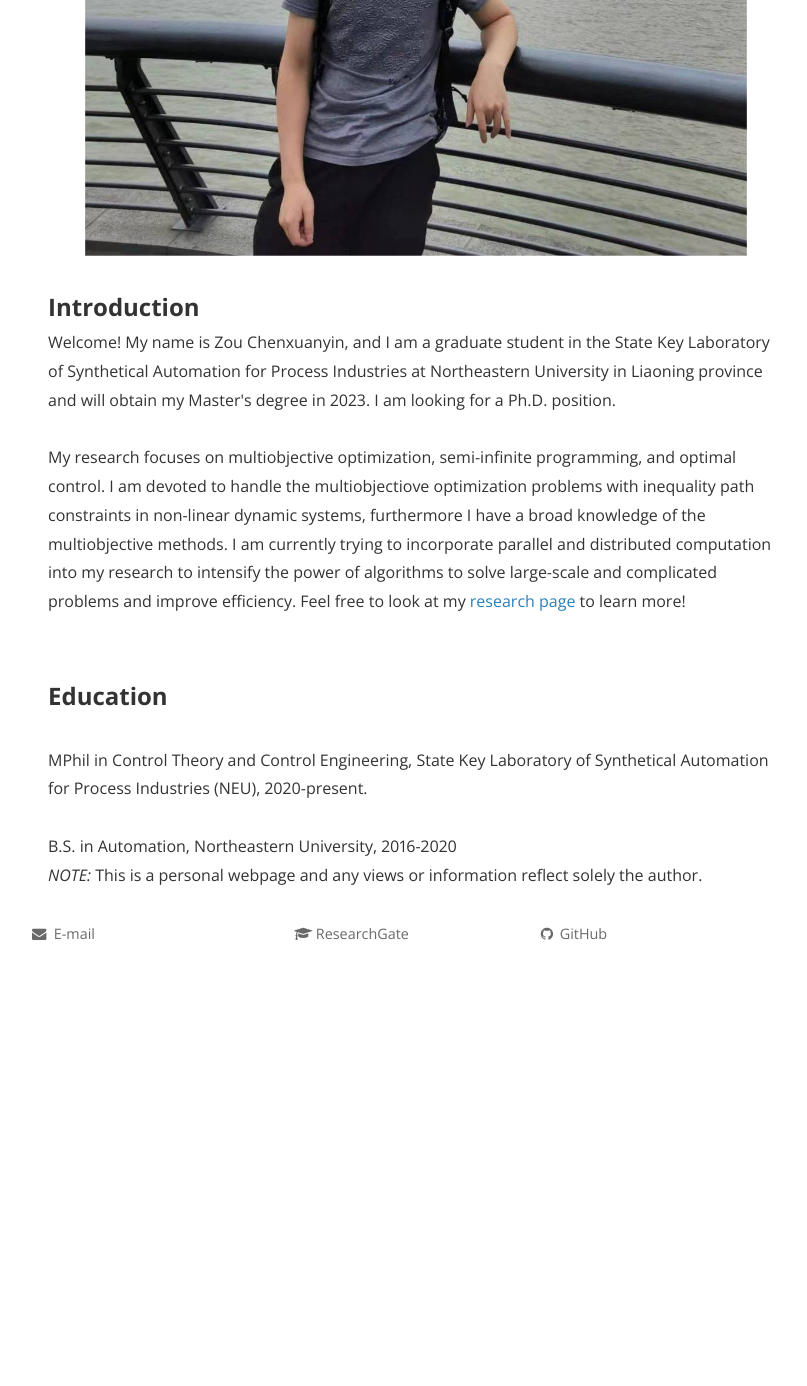
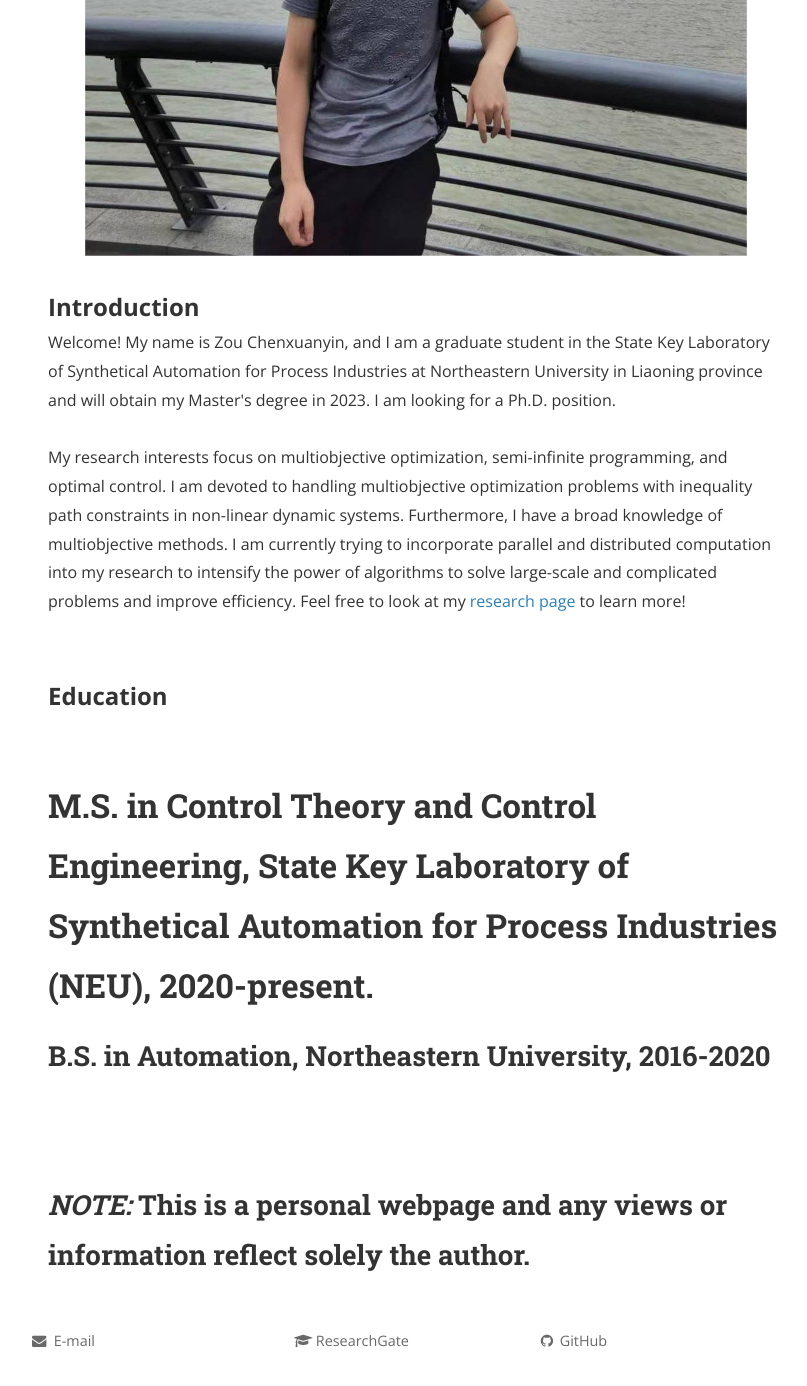
Before and after one commit to zcxy-academic/zcxy-academic.github.io, a Jekyll site: the page built from index.html, in a window 1280 px wide and 1400 px high, scrolled down 752 px. Shown: the top 1386 px of the window, without its empty margins (224-1031 px from the left). Built offline with Jekyll 4.4.1, drawn with Linux system fonts in a browser that asks for light colours; nearby versions of some CDN libraries; the list of posts is cut into pages by our own code; comment, search, counter and statistics services are not loaded; a style sheet for code colours, icons or effects is not loaded; before the commit the page ends 1746 px from its top, so only the background shows below that.

Commit message:
Update index.html

```diff
--- a/index.html
+++ b/index.html
@@ -20,12 +20,14 @@ title: Zou Chenxuanyin
 Welcome! My name is Zou Chenxuanyin, and I am a graduate student in the State Key Laboratory of Synthetical Automation for Process Industries at Northeastern University in Liaoning province and will obtain my Master's degree in 2023. I am looking for a Ph.D. position.
 
 <br><br>
-My research focuses on multiobjective optimization, semi-infinite programming, and optimal control. I am devoted to handle the multiobjectiove optimization problems with inequality path constraints in non-linear dynamic systems, furthermore I have a broad knowledge of the multiobjective methods. I am currently trying to incorporate parallel and distributed computation into my research to intensify the power of algorithms to solve large-scale and complicated problems and improve efficiency. Feel free to look at my <a href="https://zcxy-academic.github.io/research" target="_self">research page</a> to learn more!
+My research interests focus on multiobjective optimization, semi-infinite programming, and optimal control. I am devoted to handling multiobjective optimization problems with inequality path constraints in non-linear dynamic systems. Furthermore, I have a broad knowledge of multiobjective methods. I am currently trying to incorporate parallel and distributed computation into my research to intensify the power of algorithms to solve large-scale and complicated problems and improve efficiency. Feel free to look at my <a href="https://zcxy-academic.github.io/research" target="_self">research page</a> to learn more!
 <br><br>
 
 <br><font size="+2"><strong>Education</strong></font><br>
-<br> MPhil in Control Theory and Control  Engineering, State Key Laboratory of Synthetical Automation for Process Industries (NEU), 2020-present.<br>
-<br> B.S. in Automation, Northeastern University, 2016-2020 <br>
+<h1><br> M.S. in Control Theory and Control  Engineering, State Key Laboratory of Synthetical Automation for Process Industries (NEU), 2020-present.
+<h2> B.S. in Automation, Northeastern University, 2016-2020 <br>
 
+
+  <br><br>
  <i>NOTE:</i> This is a personal webpage and any views or information reflect solely the author.
 </div>
```
